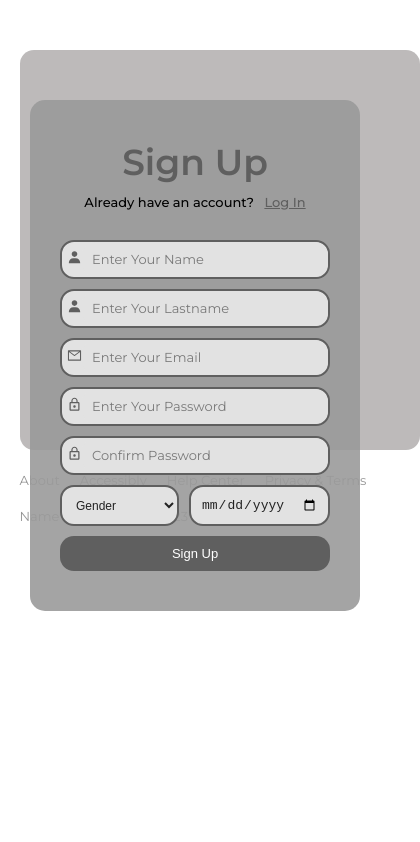
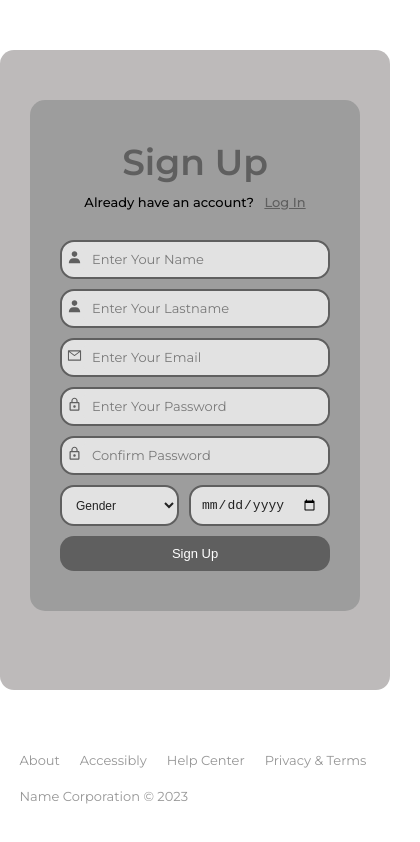
Before and after one commit to teutakk/SocialMediaFrontend, a React (Create React App) app: page /register in a window 390 px wide. Shown: the whole page, 420 px wide, since content can reach past the window. Built offline with nearby package versions, Linux system fonts and the light colour scheme.

Commit message:
small fix

```diff
--- a/src/pages/styles/Register.module.css
+++ b/src/pages/styles/Register.module.css
@@ -102,7 +102,7 @@
     .container{
         gap: 0px;
     }
-    .background2{
+    .background{
         padding: 320px max(20px, 18vw);
         margin: max(50px, 5.5vw) 0;
     }
```
